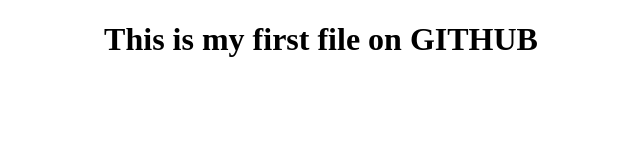
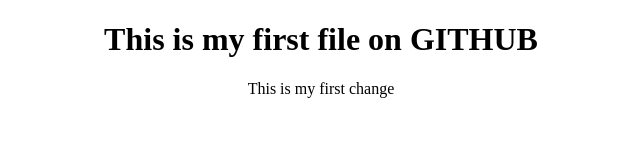
Before and after one commit to Sabrakhatoon/Testing-file, a plain HTML site: page index.html in a window 1280 px wide. Shown: the whole page, without its empty margins (319-959 px from the left). Drawn offline with Linux system fonts and the light colour scheme.

Commit message:
some changes

```diff
--- a/index.html
+++ b/index.html
@@ -7,5 +7,6 @@
 </head>
 <body>
     <center><h1>This is my first file on GITHUB</h1></center>
+    <center><p>This is my first change</p></center>
 </body>
 </html>
```
